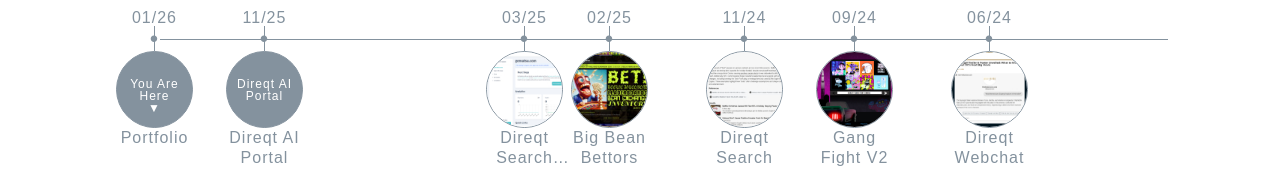
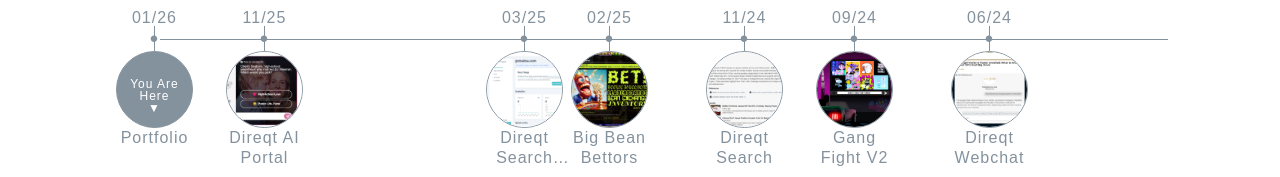
Before and after one commit to sbboard/portfolio_2026, a Vue app: page / in a window 1280 px wide. Shown: the part 536-713 px from the top of the page. Built offline with nearby package versions, Linux system fonts and the light colour scheme; no server answers; a web font is replaced by a local one.

Commit message:
feat: add image and video properties to project details in useProjects

```diff
--- a/src/composables/useProjects.ts
+++ b/src/composables/useProjects.ts
@@ -61,6 +61,8 @@ const projects: Project[] = [
         description:
             'AI powered ad widget that focused on engaging users with interactive content, such as chat and polls.',
         tech: ['Vue 3', 'Typescript', 'SCSS'],
+        image: '/projectThumbs/ad.jpg',
+        video: 'direqt_ad.mp4',
     },
     {
         name: 'Direqt Webchat',
```
Also changed, not shown: public/projectThumbs/ad.jpg (added).
